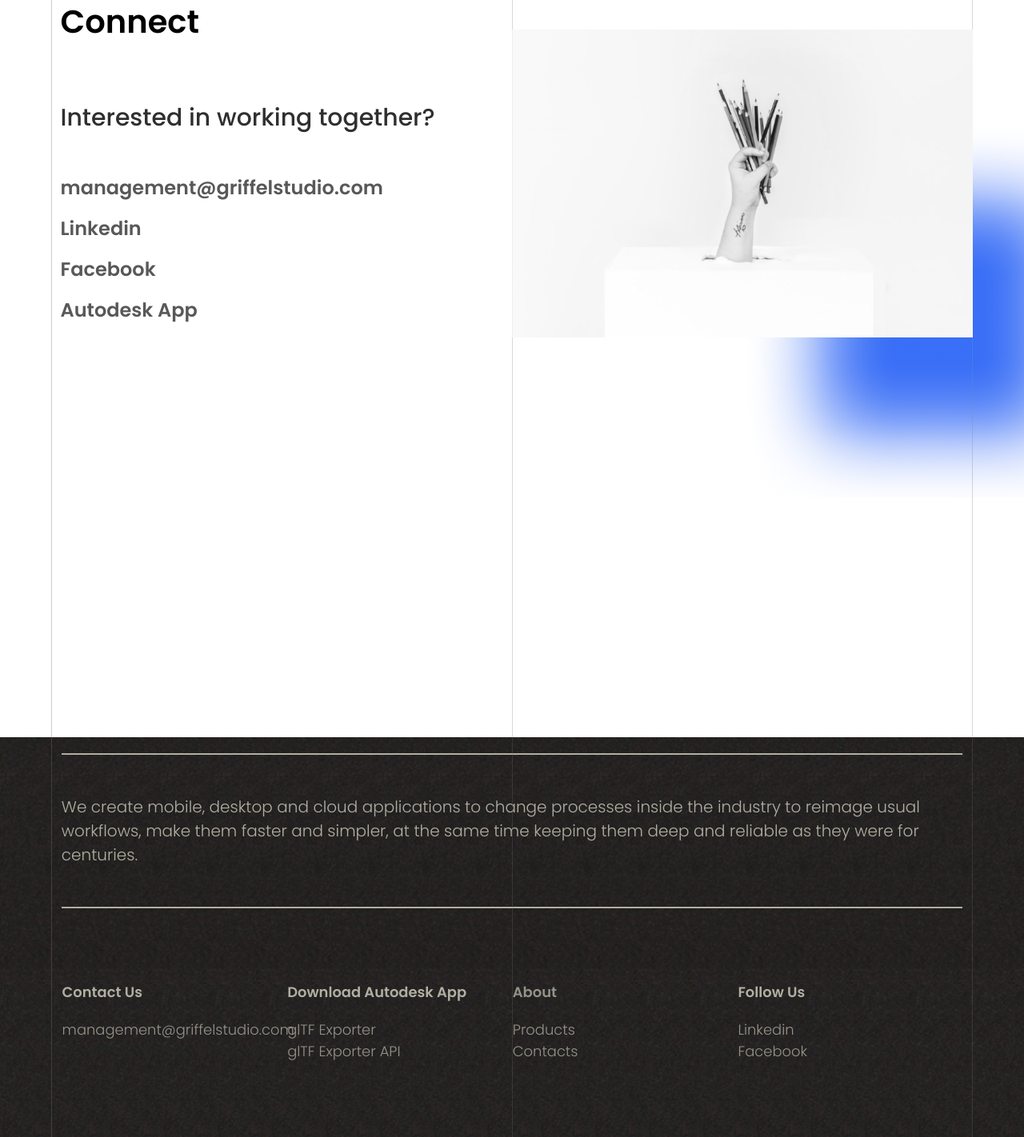
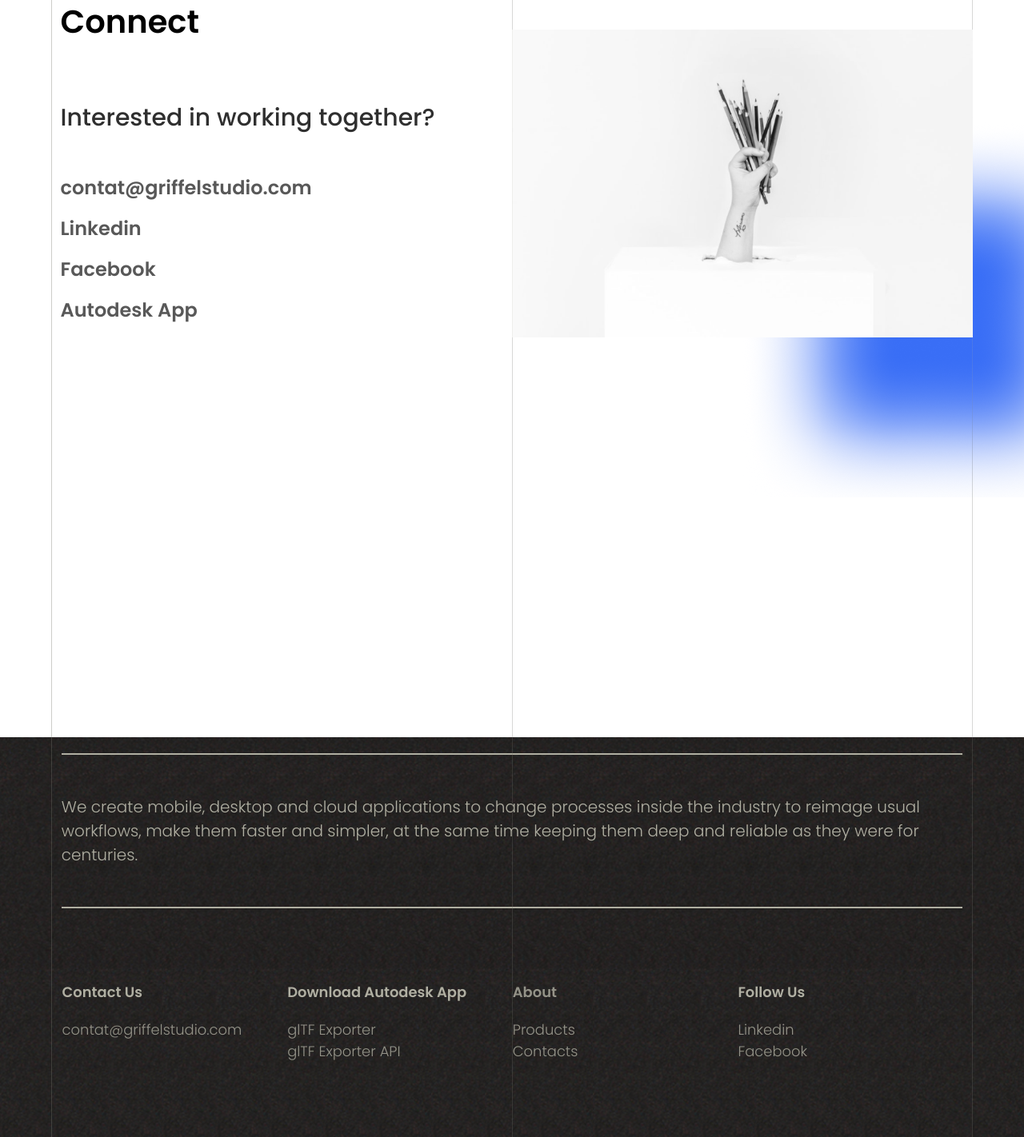
Before and after one commit to griffelstudio/griffel_studio, a Django app: page /contacts/ in a window 1280 px wide. Shown: the part 263-1685 px from the top of the page at 80% size. Run offline with Django 3.2, Linux system fonts and the light colour scheme.

Commit message:
fix: change email fix copytext1

```diff
--- a/mainsite/templates/mainsite/base.html
+++ b/mainsite/templates/mainsite/base.html
@@ -51,7 +51,7 @@
             <ul>
               <li><p>Contact Us</p></li>
 
-                <li><a href="{% url 'mainsite:index_url' %}#get-connected">management@griffelstudio.com</a></li>
+                <li><a href="{% url 'mainsite:index_url' %}#get-connected">contat@griffelstudio.com</a></li>
             </ul>
           </div>
           <div>
--- a/mainsite/templates/mainsite/contacts.html
+++ b/mainsite/templates/mainsite/contacts.html
@@ -18,7 +18,7 @@
           <div class="text">
           <p>Interested in working together?</p><br><br>
           <ul>
-              <li class='link'><a href="{% url 'mainsite:index_url' %}#get-connected">management@griffelstudio.com</a></li>
+              <li class='link'><a href="{% url 'mainsite:index_url' %}#get-connected">contat@griffelstudio.com</a></li>
               <li class='link'><a href="https://www.linkedin.com/company/griffel-studio">Linkedin</a></li>
               <li class='link'><a href="https://www.facebook.com/griffellstudio/">Facebook</a></li>
               <li class='link'><a href="https://apps.autodesk.com/RVT/en/Detail/Index?id=8451869436709222290">Autodesk App</a></li>
--- a/mainsite/templates/mainsite/exporter_api.html
+++ b/mainsite/templates/mainsite/exporter_api.html
@@ -83,7 +83,7 @@
           <div class="code">
             <p id="copy-text1">%ProgramData%\Autodesk\ApplicationPlugins\glTF Exporter.bundle\Contents</p>
           </div>
-        <button  onclick="copyText(copyText2)" class=" btn copy-bottom" type="submit" value="copy">copy</button>
+        <button  onclick="copyText(copyText1)" class=" btn copy-bottom" type="submit" value="copy">copy</button>
         </div>
         <div class="text">
           <p><br>
```
